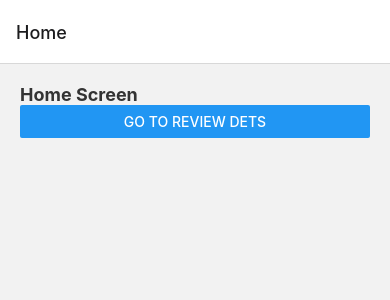
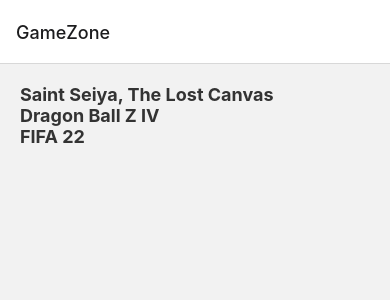
Before and after one commit to Paul-Nathan/GameZone, a React Native app: screen /Home in a window 390 px wide. Shown: the top 300 px of the page. Built offline with nearby package versions, Linux system fonts and the light colour scheme.

Commit message:
Accesing the Detail info in the ReviewDetails Screen from the Home Screen titles

```diff
--- a/routes/HomeStack.js
+++ b/routes/HomeStack.js
@@ -9,7 +9,9 @@
   return(
     <NavigationContainer>
         <Stack.Navigator>
-            <Stack.Screen name="Home" component={Home}/>
+            <Stack.Screen name="Home" component={Home} options={{
+                title: "GameZone"
+            }}/>
             <Stack.Screen name="ReviewDetails" component={ReviewDetails}/>
         </Stack.Navigator>
     </NavigationContainer>
--- a/screens/Home.js
+++ b/screens/Home.js
@@ -1,15 +1,26 @@
-import React from 'react'
-import { StyleSheet, View, Text, Button } from "react-native";
+import React, {useState} from 'react'
+import { StyleSheet, View, Text, FlatList, TouchableOpacity } from "react-native";
 import { GlobalStyles } from '../styles/Global';
 
 export default function Home({navigation}) {
-    const pressHandler = () => {
-        navigation.navigate("ReviewDetails")
-    }
+    const [reviews, setReviews] = useState([
+        {title: 'Saint Seiya, The Lost Canvas', rating: 5, body:'Chivalry Adventure', key:'1'},
+        {title: 'Dragon Ball Z IV', rating: 5, body:'Heroes Adventure', key:'2'},
+        {title: 'FIFA 22', rating: 3.5, body:'Football simulator', key:'3'},
+    ])
   return (
     <View style={GlobalStyles.container}>
-        <Text style={GlobalStyles.titleText}>Home Screen</Text>
-        <Button title='go to review dets' onPress={pressHandler}/>
+        <FlatList
+        data={reviews}
+        renderItem={({item}) => (
+            <TouchableOpacity onPress={() => navigation.navigate("ReviewDetails", item)}>
+                 <Text style ={GlobalStyles.titleText}>
+                {item.title}
+            </Text>
+            </TouchableOpacity>
+        )}
+        />
+
     </View>
   )
 }
--- a/screens/ReviewDetails.js
+++ b/screens/ReviewDetails.js
@@ -1,15 +1,14 @@
 import React from 'react'
-import { StyleSheet, View, Text, Button } from "react-native";
+import { StyleSheet, View, Text } from "react-native";
 import { GlobalStyles } from '../styles/Global';
 
-export default function ReviewDetails({navigation}) {
-    const pressHandler = () => {
-        navigation.goBack("Home")
-    }
+export default function ReviewDetails({navigation, route}) {
+
   return (
     <View style={GlobalStyles.container}>
-        <Text style={GlobalStyles.titleText}>ReviewDetails Screen</Text>
-        <Button title= 'back to home' onPress={pressHandler}/>
+        <Text>{route.params.title}</Text>
+        <Text>{route.params.body}</Text>
+        <Text>{route.params.rating}</Text>
     </View>
   )
 }
```
